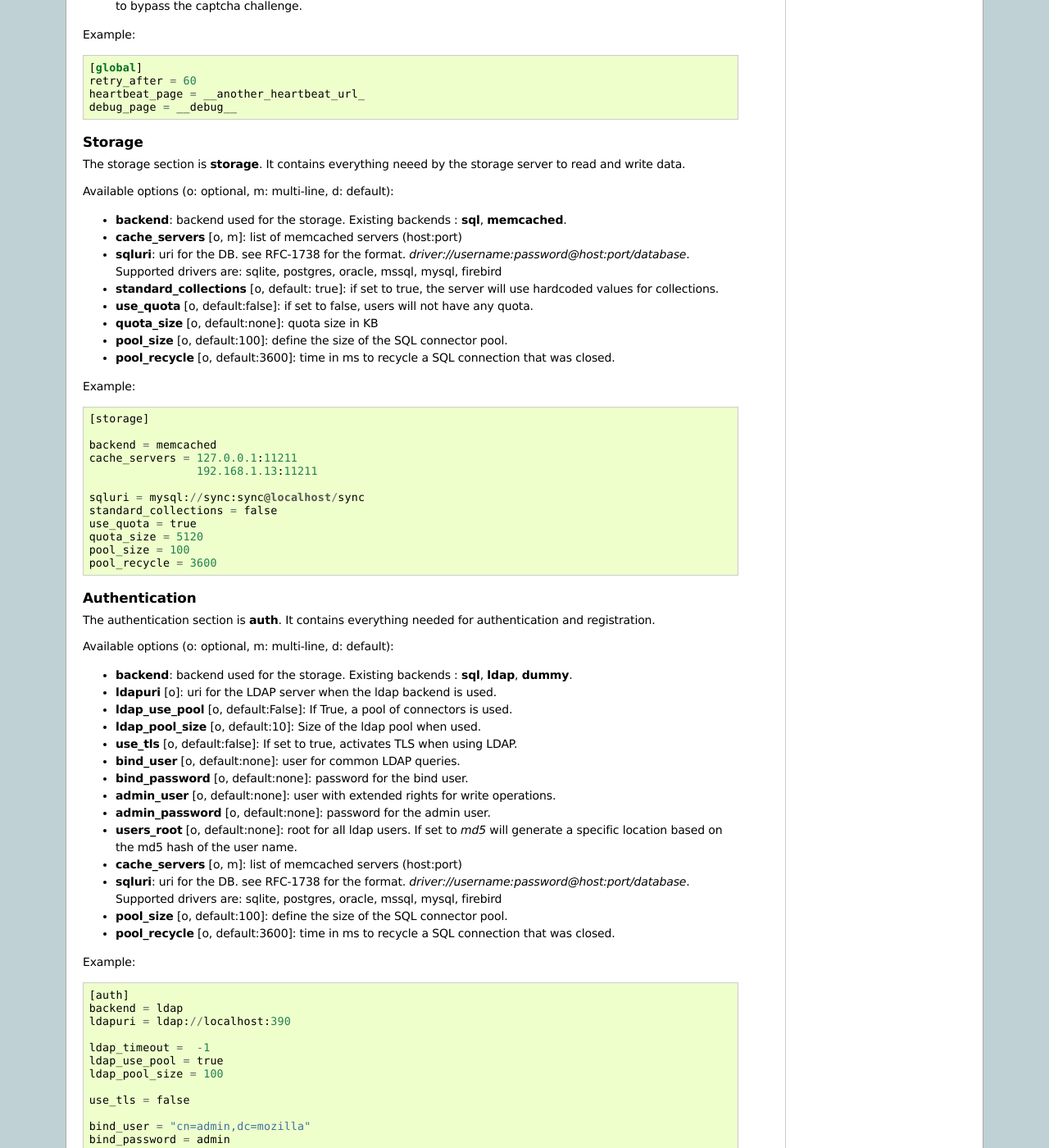
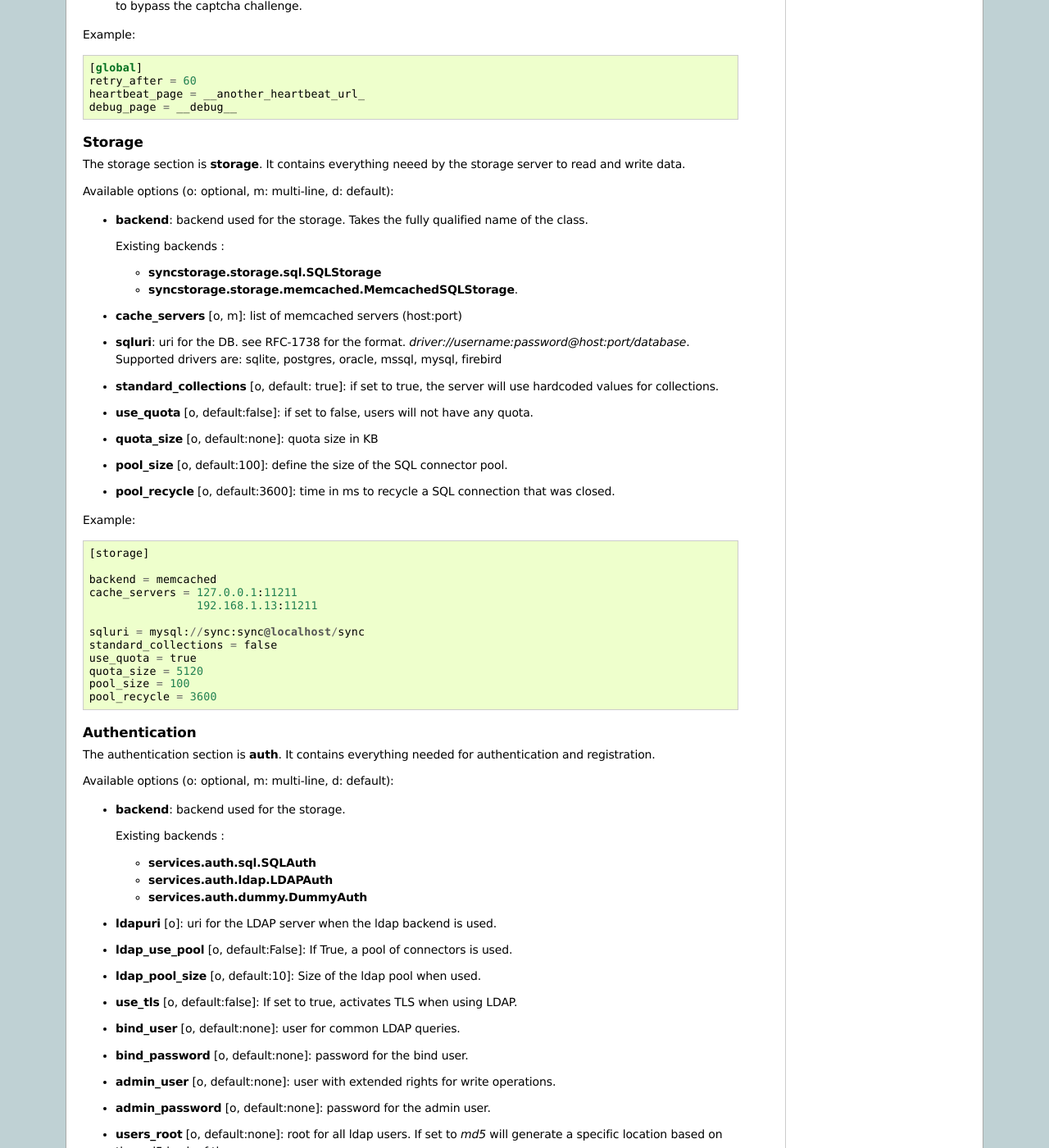
Before and after one commit to mozilla-services/docs, a Sphinx documentation site: the page built from source/server-devguide/configuration.rst, in a window 1280 px wide and 1400 px high, scrolled down 2748 px. Shown: the whole window at 82% size. Built offline with Sphinx 7.4.7, drawn with Linux system fonts in a browser that asks for light colours; some of the changed text lies outside the part shown.

Commit message:
fixed the list of backends

```diff
--- a/source/server-devguide/configuration.rst
+++ b/source/server-devguide/configuration.rst
@@ -214,8 +214,14 @@ storage server to read and write data.
 
 Available options (o: optional, m: multi-line, d: default):
 
-- **backend**: backend used for the storage. Existing backends :
-  **sql**, **memcached**.
+- **backend**: backend used for the storage. Takes the fully qualified
+  name of the class.
+
+  Existing backends :
+
+  - **syncstorage.storage.sql.SQLStorage**
+  - **syncstorage.storage.memcached.MemcachedSQLStorage**.
+
 - **cache_servers** [o, m]: list of memcached servers (host:port)
 - **sqluri**: uri for the DB. see RFC-1738 for the format.
   *driver://username:password@host:port/database*. Supported drivers are: sqlite,
@@ -254,8 +260,14 @@ authentication and registration.
 
 Available options (o: optional, m: multi-line, d: default):
 
-- **backend**: backend used for the storage. Existing backends :
-  **sql**, **ldap**, **dummy**.
+- **backend**: backend used for the storage.
+
+  Existing backends :
+
+  - **services.auth.sql.SQLAuth**
+  - **services.auth.ldap.LDAPAuth**
+  - **services.auth.dummy.DummyAuth**
+
 - **ldapuri** [o]: uri for the LDAP server when the ldap backend is used.
 - **ldap_use_pool** [o, default:False]: If True, a pool of connectors is used.
 - **ldap_pool_size** [o, default:10]: Size of the ldap pool when used.
```
Also changed, not shown: other parts of source/server-devguide/configuration.rst (+1 -1 lines).
